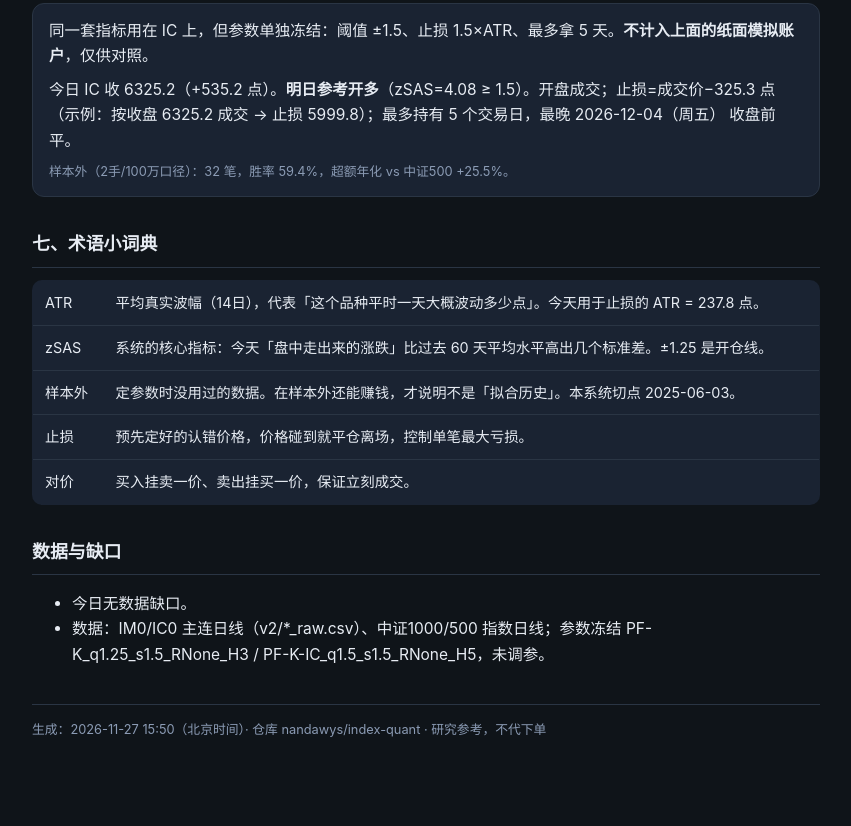
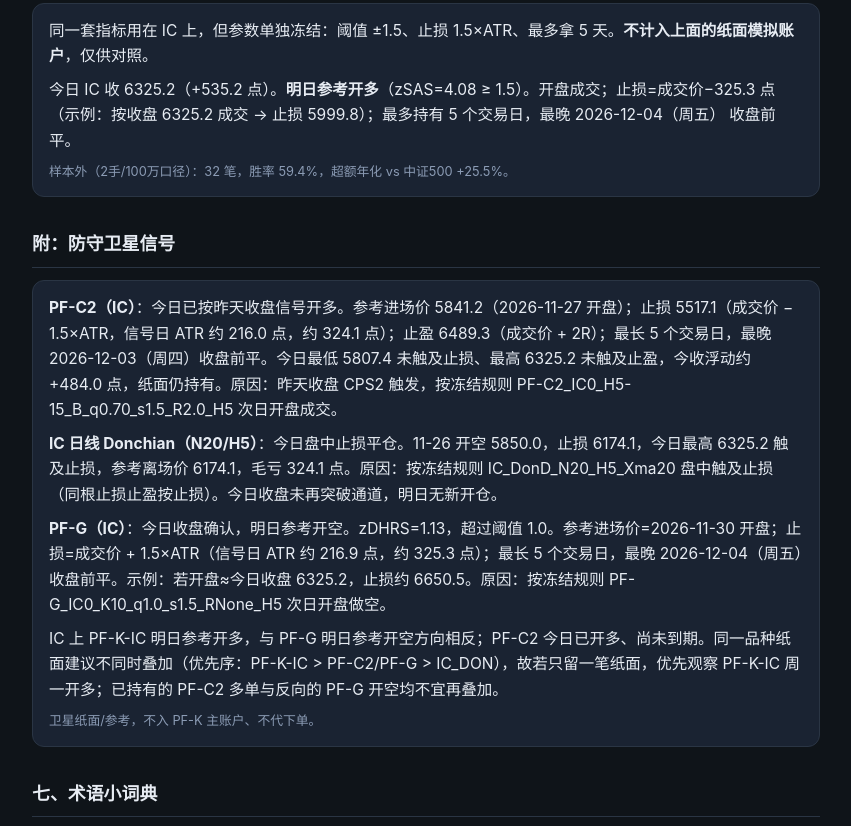
Before and after one commit to nandawys/index-quant, a plain HTML site: page reports/2026-11-27.html in a window 1280 px wide. Shown: the part 4067-4893 px from the top of the page, without its empty margins (214-1065 px from the left). Before the commit the page ends 4863 px from the top, so only its background shows below. Drawn offline with Linux system fonts and the light colour scheme.

Commit message:
daily: 2026-11-27 satellite PF-C2_IC fill, IC Donchian stop, PF-G_IC short, PF-K-IC long

```diff
--- a/reports/2026-11-27.html
+++ b/reports/2026-11-27.html
@@ -169,6 +169,14 @@ table{display:table}
 <p style="margin:8px 0 0">今日 IC 收 6325.2（+535.2 点）。<strong>明日参考开多</strong>（zSAS=4.08 ≥ 1.5）。开盘成交；止损=成交价−325.3 点（示例：按收盘 6325.2 成交 → 止损 5999.8）；最多持有 5 个交易日，最晚 2026-12-04（周五） 收盘前平。</p>
 <p class="cap" style="margin:8px 0 0">样本外（2手/100万口径）：32 笔，胜率 59.4%，超额年化 vs 中证500 +25.5%。</p></div>
 
+
+<h2>附：防守卫星信号</h2>
+<div class="rules"><p style="margin:0"><b>PF-C2（IC）</b>：今日已按昨天收盘信号开多。参考进场价 5841.2（2026-11-27 开盘）；止损 5517.1（成交价 − 1.5×ATR，信号日 ATR 约 216.0 点，约 324.1 点）；止盈 6489.3（成交价 + 2R）；最长 5 个交易日，最晚 2026-12-03（周四）收盘前平。今日最低 5807.4 未触及止损、最高 6325.2 未触及止盈，今收浮动约 +484.0 点，纸面仍持有。原因：昨天收盘 CPS2 触发，按冻结规则 PF-C2_IC0_H5-15_B_q0.70_s1.5_R2.0_H5 次日开盘成交。</p>
+<p style="margin:8px 0 0"><b>IC 日线 Donchian（N20/H5）</b>：今日盘中止损平仓。11-26 开空 5850.0，止损 6174.1，今日最高 6325.2 触及止损，参考离场价 6174.1，毛亏 324.1 点。原因：按冻结规则 IC_DonD_N20_H5_Xma20 盘中触及止损（同根止损止盈按止损）。今日收盘未再突破通道，明日无新开仓。</p>
+<p style="margin:8px 0 0"><b>PF-G（IC）</b>：今日收盘确认，明日参考开空。zDHRS=1.13，超过阈值 1.0。参考进场价=2026-11-30 开盘；止损=成交价 + 1.5×ATR（信号日 ATR 约 216.9 点，约 325.3 点）；最长 5 个交易日，最晚 2026-12-04（周五）收盘前平。示例：若开盘≈今日收盘 6325.2，止损约 6650.5。原因：按冻结规则 PF-G_IC0_K10_q1.0_s1.5_RNone_H5 次日开盘做空。</p>
+<p style="margin:8px 0 0">IC 上 PF-K-IC 明日参考开多，与 PF-G 明日参考开空方向相反；PF-C2 今日已开多、尚未到期。同一品种纸面建议不同时叠加（优先序：PF-K-IC &gt; PF-C2/PF-G &gt; IC_DON），故若只留一笔纸面，优先观察 PF-K-IC 周一开多；已持有的 PF-C2 多单与反向的 PF-G 开空均不宜再叠加。</p>
+<p class="cap" style="margin:8px 0 0">卫星纸面/参考，不入 PF-K 主账户、不代下单。</p></div>
+
 <h2>七、术语小词典</h2>
 <table><tbody>
 <tr><td>ATR</td><td>平均真实波幅（14日），代表「这个品种平时一天大概波动多少点」。今天用于止损的 ATR = 237.8 点。</td></tr>
@@ -179,6 +187,6 @@ table{display:table}
 </tbody></table>
 
 <h2>数据与缺口</h2>
-<ul class="muted"><li>今日无数据缺口。</li><li>数据：IM0/IC0 主连日线（v2/*_raw.csv）、中证1000/500 指数日线；参数冻结 PF-K_q1.25_s1.5_RNone_H3 / PF-K-IC_q1.5_s1.5_RNone_H5，未调参。</li></ul>
+<ul class="muted"><li>今日无数据缺口。IM/IC 主连与中证1000/500 收盘价取自新浪 15:00/15:30 收盘报价（生成时日线历史接口尚未滚到当日）；OHLC、昨收与昨持仓已交叉核对。</li><li>数据：IM0/IC0 主连日线（v2/*_raw.csv）、中证1000/500 指数日线；参数冻结 PF-K_q1.25_s1.5_RNone_H3 / PF-K-IC_q1.5_s1.5_RNone_H5，未调参。</li></ul>
 <footer>生成：2026-11-27 15:50（北京时间）· 仓库 nandawys/index-quant · 研究参考，不代下单</footer>
 </div></body></html>
```
